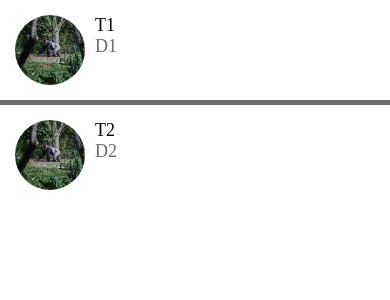
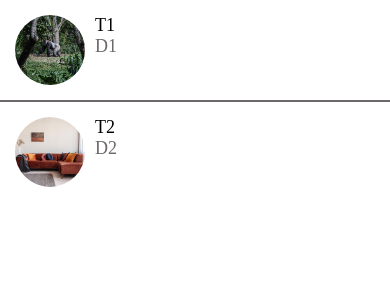
Before and after one commit to faizel1/liwach, a React Native app: screen / in a window 390 px wide. Shown: the top 300 px of the page. Built offline with nearby package versions, Linux system fonts and the light colour scheme.

Commit message:
listing done halfly

```diff
--- a/app/components/ListItem.js
+++ b/app/components/ListItem.js
@@ -1,24 +1,36 @@
 import React from 'react';
-import {Image, StyleSheet, Text, View} from 'react-native';
+
+import {Image, StyleSheet, Text, TouchableHighlight, View} from 'react-native';
+import Swipeable from 'react-native-gesture-handler/Swipeable';
 import colors from '../config/colors';
 import AppText from './AppText';
 
-export default function ListItem({image, title, subTitle}) {
+export default function ListItem({
+  image,
+  title,
+  subTitle,
+  onPress,
+  renderRightActions,
+}) {
   return (
+    <Swipeable renderRightActions={renderRightActions}>
+      <TouchableHighlight underlayColor={colors.light} onPress={onPress}>
         <View style={styles.container}>
           <Image style={styles.image} source={image} />
-      <View >
+          <View>
             <AppText style={styles.title}>{title}</AppText>
             <AppText style={styles.subTitle}>{subTitle}</AppText>
           </View>
         </View>
+      </TouchableHighlight>
+    </Swipeable>
   );
 }
 
 const styles = StyleSheet.create({
   container: {
     flexDirection: 'row',
-    padding:15
+    padding: 15,
   },
   image: {
     width: 70,
@@ -26,11 +38,10 @@ const styles = StyleSheet.create({
     borderRadius: 100,
     marginRight: 10,
   },
-  subTitle:{
-
-    color:colors.medium
+  subTitle: {
+    color: colors.medium,
   },
-  title:{
-fontWeight:"500"
-  }
+  title: {
+    fontWeight: '500',
+  },
 });
--- /dev/null
+++ b/app/components/ListItemDeleteAction.js
@@ -0,0 +1,27 @@
+import React from 'react';
+import {StyleSheet, Text, TouchableNativeFeedback, View} from 'react-native';
+import colors from '../config/colors';
+import MaterialCommunityIcon from 'react-native-vector-icons/MaterialCommunityIcons';
+
+export default function ListItemDeleteAction({onPress}) {
+  return (
+    <TouchableNativeFeedback onPress={onPress} >
+      <View style={styles.container}>
+        <MaterialCommunityIcon
+          name="trash-can"
+          color={colors.white}
+          size={35}
+        />
+      </View>
+    </TouchableNativeFeedback>
+  );
+}
+
+const styles = StyleSheet.create({
+  container: {
+    backgroundColor: colors.danger,
+    width: 70,
+    justifyContent: 'center',
+    alignItems: 'center',
+  },
+});
--- a/app/components/ListItemSeparator.js
+++ b/app/components/ListItemSeparator.js
@@ -11,7 +11,7 @@ export default function ListItemSeparator() {
 const styles = StyleSheet.create({
   separator: {
     width: '100%',
-    height: 5,
+    height: 2.2,
     backgroundColor: colors.medium,
   },
 });
--- a/app/components/Screen.js
+++ b/app/components/Screen.js
@@ -3,10 +3,15 @@ import { SafeAreaView, StyleSheet } from 'react-native'
 
 export default function Screen({children}) {
     return (
-        <SafeAreaView>
+        <SafeAreaView style={styles.container}>
            {children}
         </SafeAreaView>
     )
 }
 
-const styles = StyleSheet.create({})
+const styles = StyleSheet.create({
+container:{
+    flex:1
+}
+
+})
--- a/app/config/colors.js
+++ b/app/config/colors.js
@@ -7,5 +7,6 @@ export default {
     black:"#000",
     white:"#fff",
     medium:"#6e6969",
-    light:"#f8f4f4"
+    light:"#f8f4f4",
+    danger:"#ff5252"
 }
--- a/app/screen/MessagesScreen.js
+++ b/app/screen/MessagesScreen.js
@@ -1,12 +1,14 @@
-import React from 'react';
+import React, {useState} from 'react';
 
-import {FlatList, StyleSheet, View} from 'react-native';
+import {FlatList, StyleSheet} from 'react-native';
+import {GestureHandlerRootView} from 'react-native-gesture-handler';
 
 import ListItem from '../components/ListItem';
+import ListItemDeleteAction from '../components/ListItemDeleteAction';
 import ListItemSeparator from '../components/ListItemSeparator';
 import Screen from '../components/Screen';
 
-const message = [
+const initialMessages = [
   {
     id: 1,
     title: 'T1',
@@ -17,25 +19,50 @@ const message = [
     id: 2,
     title: 'T2',
     description: 'D2',
-    image: require('../assets/chim.png'),
+    image: require('../assets/couch.jpg'),
   },
 ];
 
 export default function MessagesScreen() {
+  const [messages, setMessages] = useState(initialMessages);
+ const [refreshing, setRefreshing] = useState(false) ;
+  const handelDelete = message => {
+    //first delete the message from the message
+    // second call the server to delete the item
+    setMessages(messages.filter(m => m.id !== message.id));
+  };
+
   return (
     <Screen>
+      <GestureHandlerRootView>
         <FlatList
-        data={message}
-        keyExtractor={message => message.id.toString()}
+          data={messages}
+          keyExtractor={messages => messages.id.toString()}
           renderItem={({item}) => (
             <ListItem
               title={item.title}
               subTitle={item.description}
               image={item.image}
+              onPress={() => console.log('Message Selected', item)}
+              renderRightActions={() => (
+                <ListItemDeleteAction onPress={() => handelDelete(item)} />
+              )}
             />
           )}
           ItemSeparatorComponent={ListItemSeparator}
+          refreshing={refreshing}
+          onRefresh={() => {
+            setMessages([
+              {
+                id: 2,
+                title: 'T4',
+                desription: 'refreshing example',
+                image: require('../assets/mountain.png'),
+              },
+            ]);
+          }}
         />
+      </GestureHandlerRootView>
     </Screen>
   );
 }
--- a/index.js
+++ b/index.js
@@ -2,6 +2,8 @@
  * @format
  */
 
+//for the usage of the gesture handler you should import this
+import 'react-native-gesture-handler';
 import {AppRegistry} from 'react-native';
 import App from './App';
 import {name as appName} from './app.json';
--- a/package.json
+++ b/package.json
@@ -12,6 +12,7 @@
   "dependencies": {
     "react": "17.0.2",
     "react-native": "0.65.1",
+    "react-native-gesture-handler": "^2.1.0",
     "react-native-swiper": "^1.6.0",
     "react-native-vector-icons": "^9.0.0"
   },
```
Also changed, not shown: App.js (+11 -7 lines), app/components/Icon.js (added, +17 -0 lines), 2 other files (tests, documents, lock files or other folders). Lines whose indentation alone changed are shown as unchanged.
